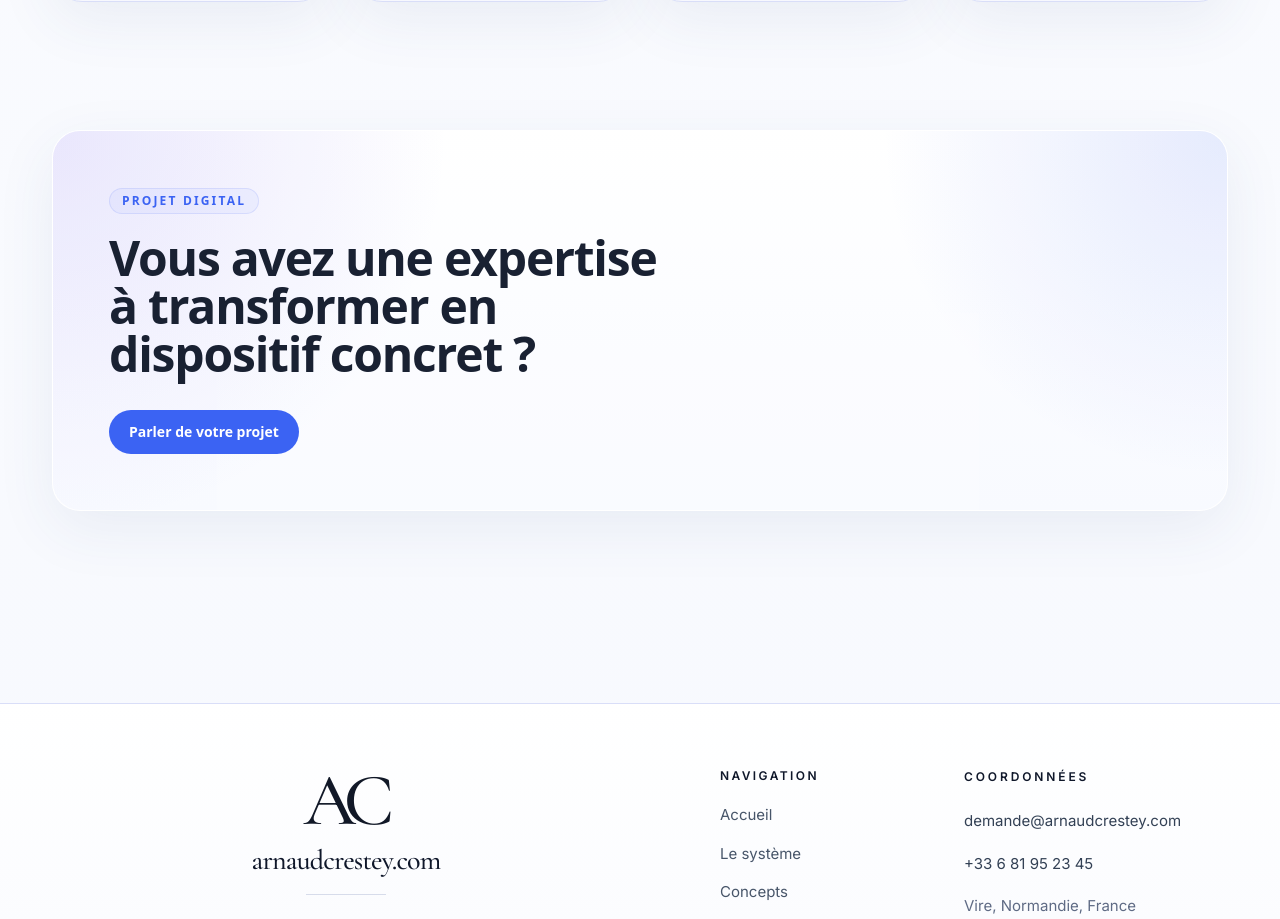
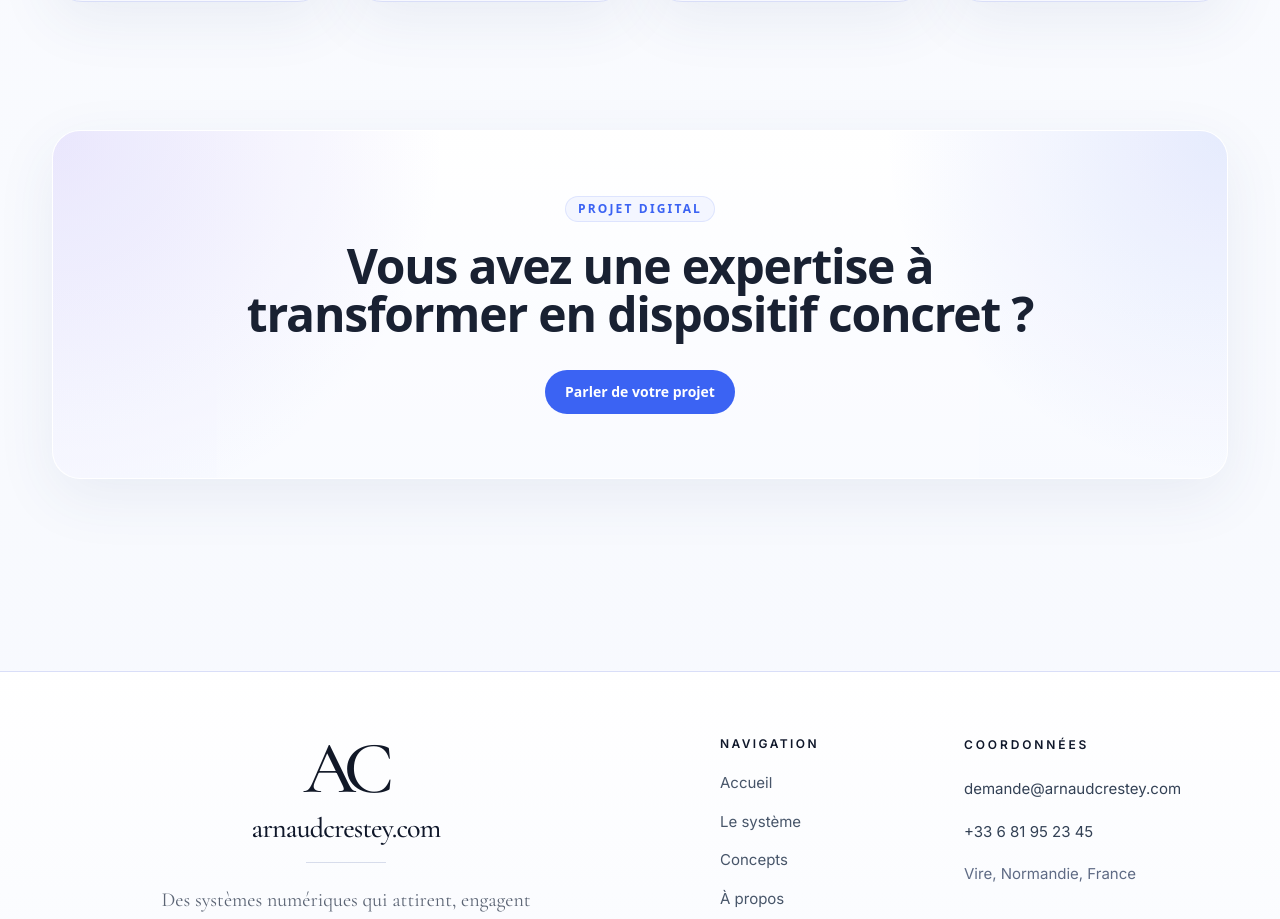
Before and after one commit to arnaudcrestey/portail-site-vitrine, a Next.js app: page /concepts in a window 1280 px wide. Shown: the part 3767-4686 px from the top of the page. Built offline with nearby package versions, Linux system fonts and the light colour scheme.

Commit message:
Update page.tsx

```diff
--- a/app/concepts/page.tsx
+++ b/app/concepts/page.tsx
@@ -68,14 +68,16 @@ export default function ConceptsPage() {
       </section>
      <section className="section-spacing pt-4">
   <div className="container-layout">
-    <Surface className="relative overflow-hidden px-6 py-10 sm:px-10 lg:px-14 lg:py-14">
+    <Surface className="relative overflow-hidden px-6 py-12 sm:px-10 sm:py-14 lg:px-14 lg:py-16">
       <div className="absolute inset-0 bg-hero-radial opacity-90" />
-      <div className="relative max-w-3xl">
+      <div className="relative mx-auto max-w-4xl text-center">
         <span className="section-eyebrow">Projet digital</span>
-        <h2 className="mt-5 text-balance text-3xl font-semibold sm:text-4xl lg:text-5xl">
+
+        <h2 className="mt-5 text-balance text-3xl font-semibold leading-tight sm:text-4xl lg:text-5xl">
           Vous avez une expertise à transformer en dispositif concret ?
         </h2>
-        <div className="mt-8">
+
+        <div className="mt-8 flex justify-center">
           <a
             href="/contact"
             className="inline-flex items-center justify-center rounded-full bg-primary px-5 py-3 text-sm font-semibold text-white transition duration-300 ease-premium hover:-translate-y-0.5 hover:bg-primary/90"
```
